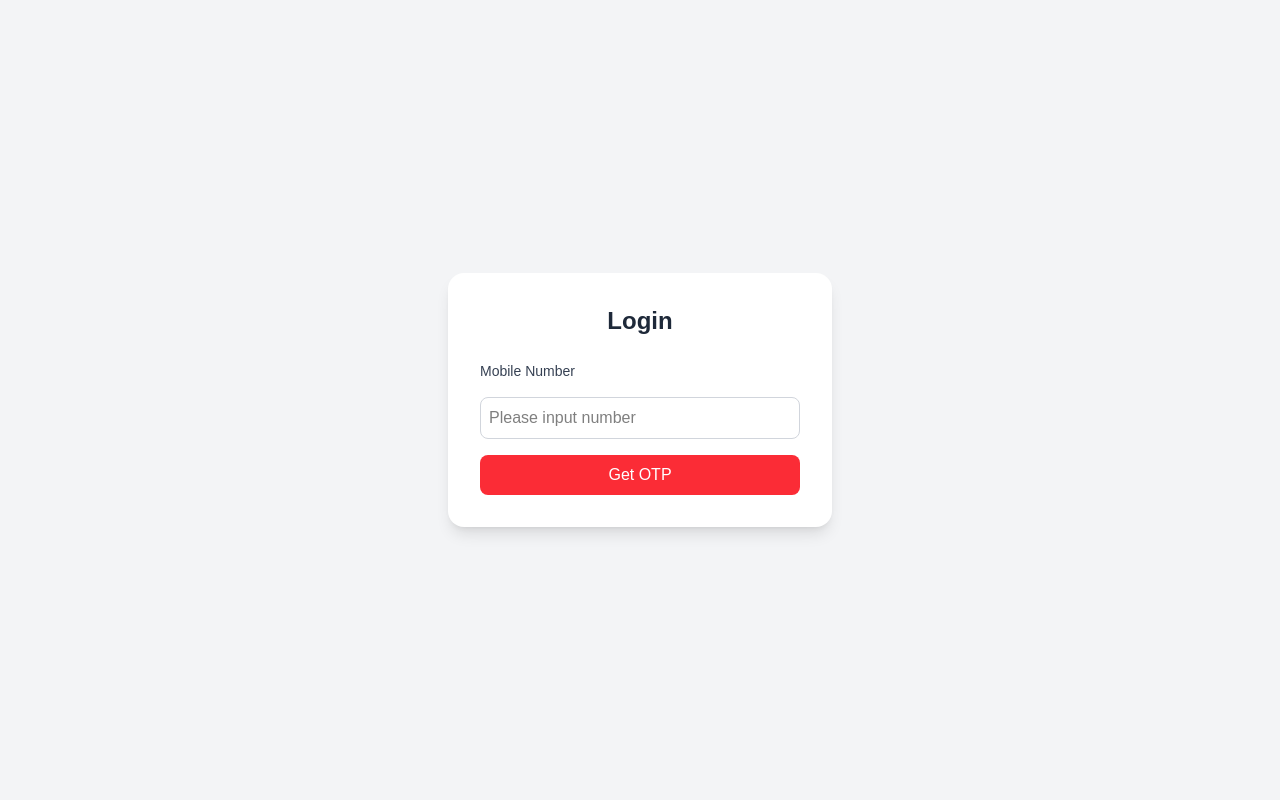
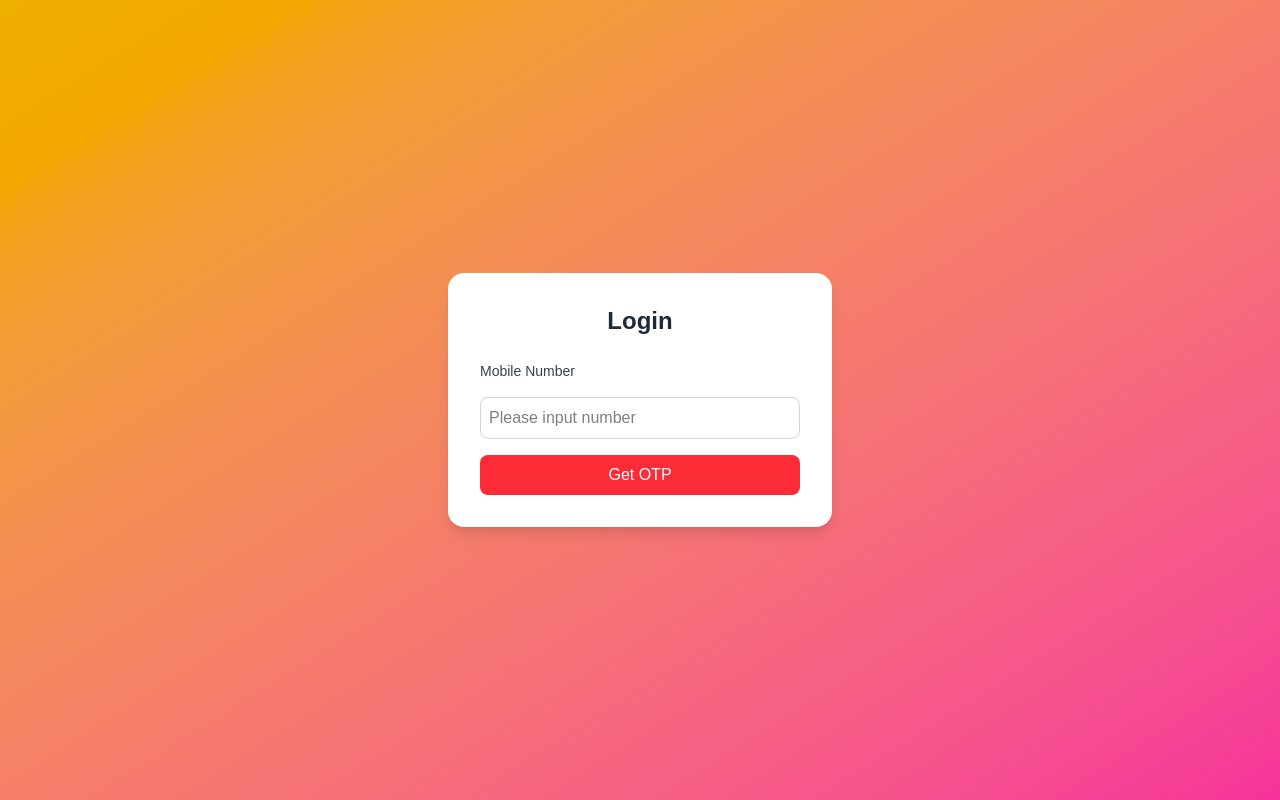
Before and after one commit to Abhinav-vishwkarmaa/E-commerce-website, a Next.js app: page /login in a window 1280 px wide. Built offline with nearby package versions, Linux system fonts and the light colour scheme.

Commit message:
routed to home apis

```diff
--- a/src/app/(public)/login/page.tsx
+++ b/src/app/(public)/login/page.tsx
@@ -1,8 +1,10 @@
 "use client"
 import { use, useState } from "react"
+import { useRouter } from "next/navigation"
 const apiUrl = 'http://localhost:3005/api/v1'
 
 export default function Page() {
+    const router = useRouter()
     const [otp,Setotp] = useState("")
     const [mobile,setMobile] = useState("")
     const [otpbtn,Setotpbtn] = useState(false)
@@ -30,10 +32,13 @@ export default function Page() {
         })
         const data = await response.json()
         console.log(data)
+        if(data.success===true){
+            router.push("/")
+        }
     }
 
     return (
-        <div className="flex justify-center items-center min-h-screen bg-gray-100">
+        <div className="flex justify-center items-center min-h-screen bg-gradient-to-br from-yellow-500 to-pink-500">
             <div className="bg-white shadow-lg rounded-2xl p-8 w-full max-w-sm">
                 <h4 className="text-center text-2xl font-semibold text-gray-800 mb-6">Login</h4>
                 <form className="flex flex-col space-y-4">
```
